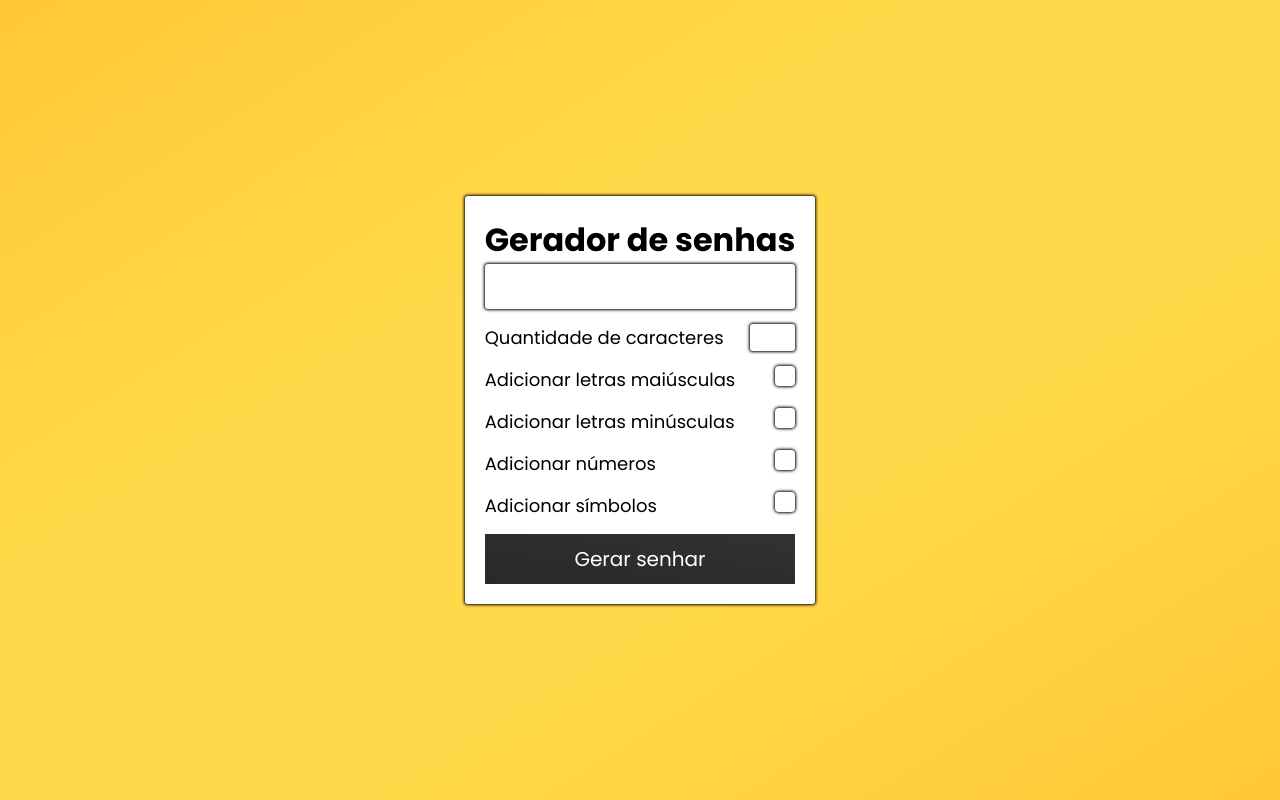
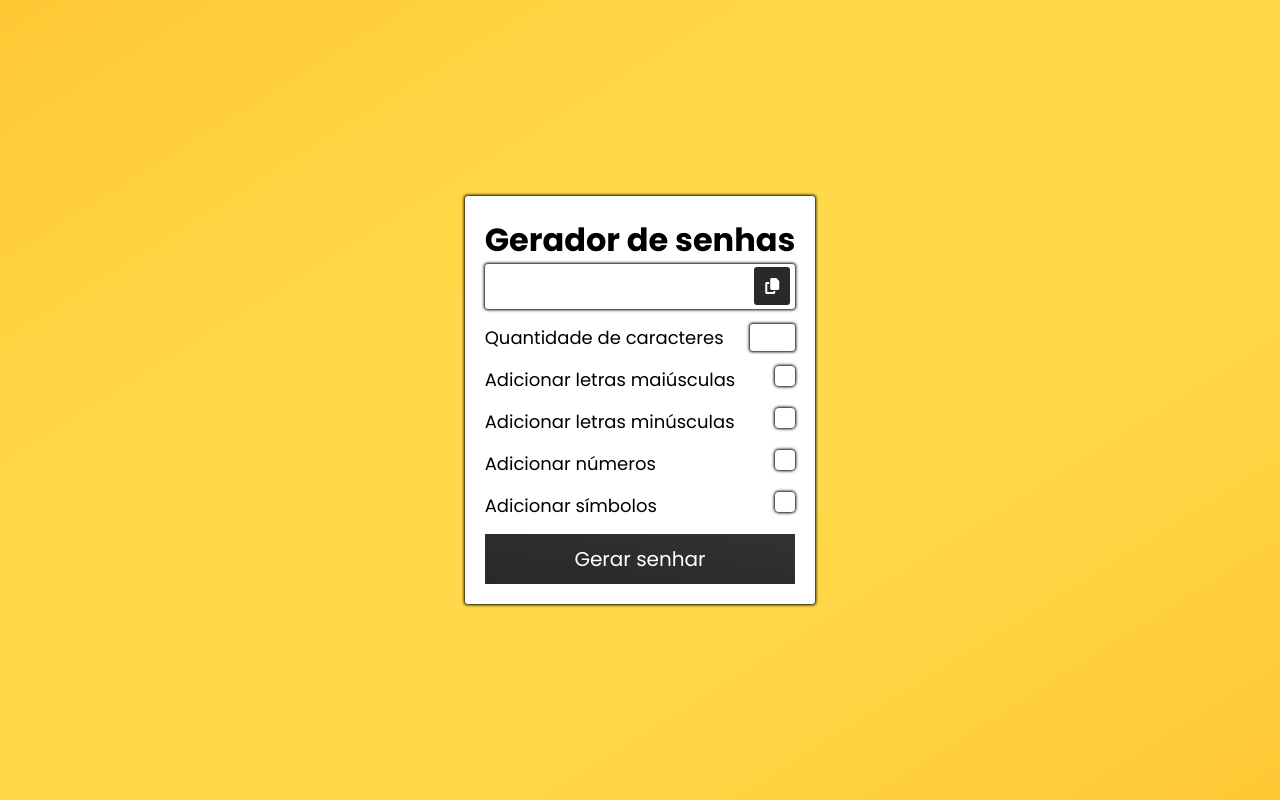
Before and after one commit to jaisoncode/projects-html-css-js, a plain HTML site: page Gerador-De-Senhas/index.html in a window 1280 px wide. Drawn offline with Linux system fonts and the light colour scheme.

Commit message:
icon copy + estilizacao

```diff
--- a/Gerador-De-Senhas/index.html
+++ b/Gerador-De-Senhas/index.html
@@ -6,17 +6,25 @@
     <meta name="viewport" content="width=device-width, initial-scale=1.0">
     <title>Gerador de Senhas</title>
     <link rel="stylesheet" href="style.css">
+
+    <link rel="stylesheet" href="https://cdnjs.cloudflare.com/ajax/libs/font-awesome/6.5.1/css/all.min.css"
+        integrity="sha512-DTOQO9RWCH3ppGqcWaEA1BIZOC6xxalwEsw9c2QQeAIftl+Vegovlnee1c9QX4TctnWMn13TZye+giMm8e2LwA=="
+        crossorigin="anonymous" referrerpolicy="no-referrer" />
     <script src="script.js" defer></script>
 </head>
 
 <body>
     <div class="container-geral">
         <h1>Gerador de senhas</h1>
-        <p  id="password-content"></p>
+        <div>
+            <p id="password-content"></p>
+            <i class="fa-solid fa-copy"></i>
+        </div>
+
         <form>
             <div class="content-itens">
                 <label for="length-char">Quantidade de caracteres</label>
-                <input  type="number" name="length-char" min="1" max="20" id="length-char">
+                <input type="number" name="length-char" min="1" max="20" id="length-char">
             </div>
 
             <div class="content-itens">
--- a/Gerador-De-Senhas/style.css
+++ b/Gerador-De-Senhas/style.css
@@ -22,6 +22,10 @@ body {
     box-shadow: 0px 0px 3px 1px;
 }
 
+.container-geral div {
+    position: relative;
+}
+
 #password-content {
     width: 95%;
     border-radius: 3px;
@@ -30,13 +34,25 @@ body {
     outline: none;
     padding-left: 5%;
     font-size: 18px;
-    text-align: center;
     line-height: 42px;
     cursor: text;
-    text-wrap: nowrap;
-    text-overflow: inherit;
+}
 
+.container-geral div i {
+    position: absolute;
+    padding: 11px;
+    right: 5px;
+    top: 3px;
+    color: white;
+    background-color: #292929;
+    border-radius: 3px;
+    cursor: pointer;
 }
+
+.container-geral div i:hover {
+    opacity: .8;
+}
+
 
 .content-itens {
     margin: 15px 0;
@@ -71,7 +87,7 @@ button {
 
 }
 
-button:hover{
+button:hover {
     opacity: .9;
 }
 
```
